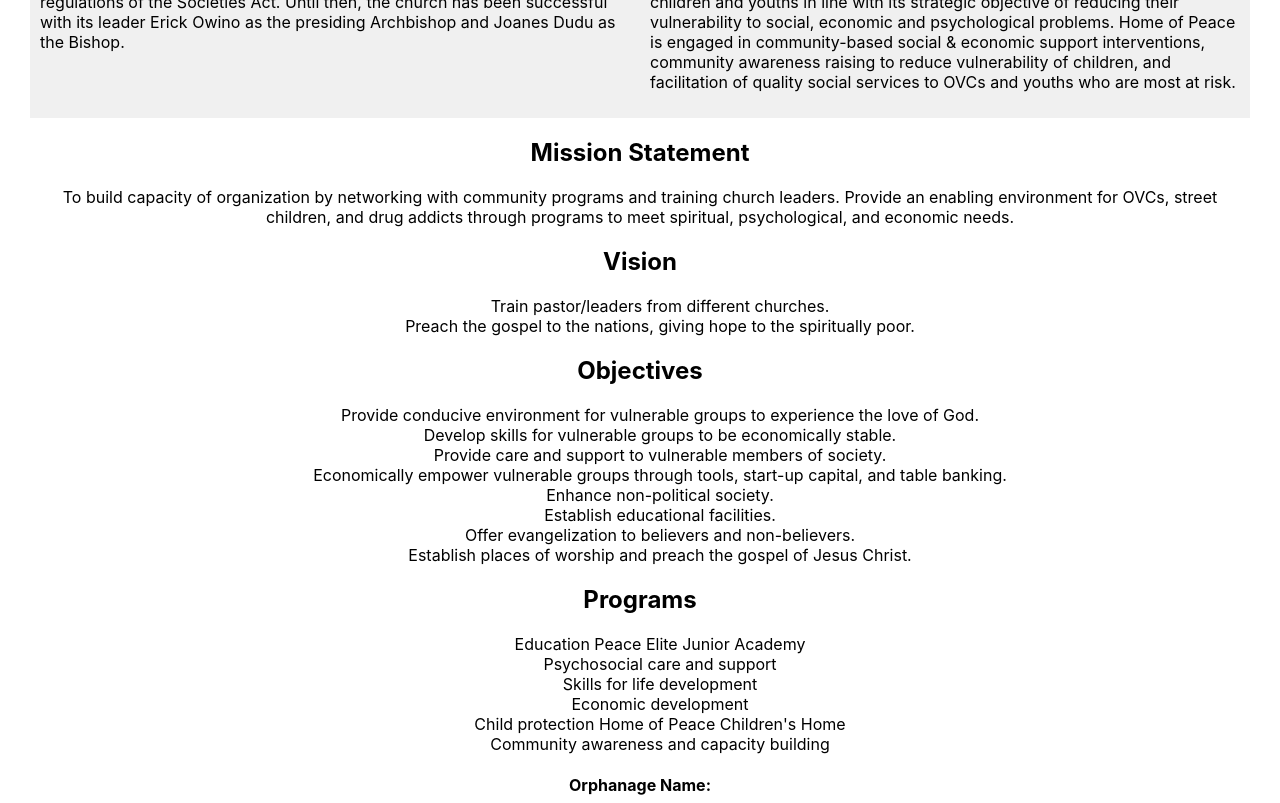
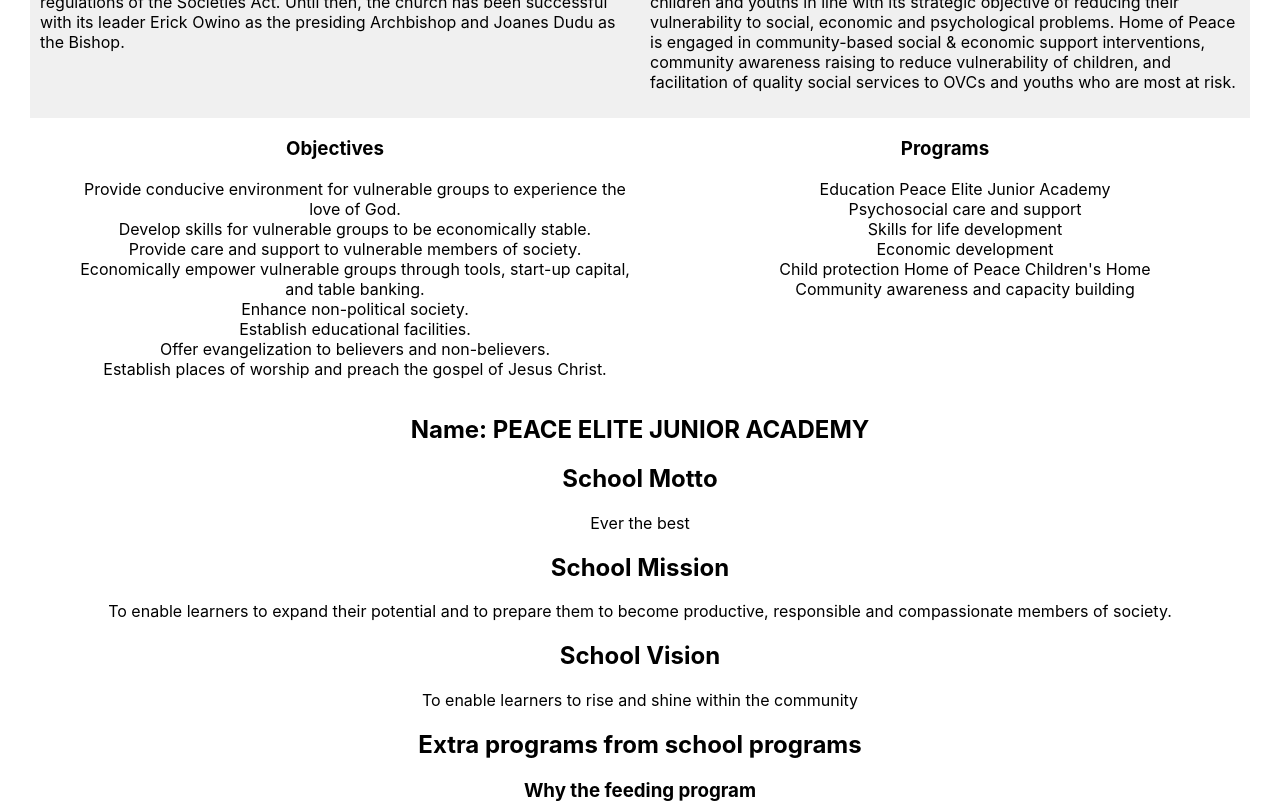
Before and after one commit to pemprojects/homeofpeace-website, a React (Create React App) app: page / in a window 1280 px wide. Shown: the part 1080-1883 px from the top of the page. Built offline with nearby package versions, Linux system fonts and the light colour scheme.

Commit message:
Remove orphanage details and add mission and vision statements to the carousel

```diff
--- a/src/App.jsx
+++ b/src/App.jsx
@@ -1,7 +1,6 @@
 /* eslint-disable jsx-a11y/img-redundant-alt */
 import React from 'react';
 import OrganizationDetails from './components/OrganizationDetails';
-import OrphanageDetails from './components/OrphanageDetails';
 import EliteJuniorAcademy from './components/EliteJuniorAcademy';
 import Carousel from './components/Carousel';
 import Header from './components/Header';
@@ -31,9 +30,8 @@ function App() {
                     <div className="carousel-content">
                         <Carousel images={images} />
                     </div>
-                    <div id="about">
+                    <div>
                         <OrganizationDetails />
-                        <OrphanageDetails />
                         <EliteJuniorAcademy />
                     </div>
                 </article>
--- a/src/components/OrganizationDetails.jsx
+++ b/src/components/OrganizationDetails.jsx
@@ -4,33 +4,28 @@ import orphanage from '../data/hope_orphanage.json';
 
 const OrganizationDetails = () => {
     return (
-        <div className="center">
-            <section class="content-section">
+        <div className="center" id="about">
+            <section className="content-section">
                 <div className="left-item">
                     <h3 className="center">Christian International Ministry</h3>
                     <p>{church.HISTORY}</p>
                 </div>
                 <div className="left-item">
-                    <h1 className="center">Childrens Home</h1>
+                    <h3 className="center">Childrens Home</h3>
                     <p>{orphanage.HISTORY}</p>
                 </div>
             </section>
-
-            <h2>Mission Statement</h2>
-            <p>{church.MISSION_STATEMENT}</p>
-            <h2>Vision</h2>
-            <ul>
-                {church.VISION.map((vision, index) => (
-                    <li key={index}>{vision}</li>
-                ))}
-            </ul>
-            <h2>Objectives</h2>
+            <section className="content-section" id="services">
+                <div>
+                    <h3 className="center">Objectives</h3>
                     <ul>
                         {church.OBJECTIVES.map((objective, index) => (
                             <li key={index}>{objective}</li>
                         ))}
                     </ul>
-            <h2>Programs</h2>
+                </div>
+                <div>
+                    <h3>Programs</h3>
                     <ul>
                         {church.PROGRAMS.map((program, index) => (
                             <React.Fragment key={index}>
@@ -39,6 +34,8 @@ const OrganizationDetails = () => {
                         ))}
                     </ul>
                 </div>
+            </section>
+        </div>
     );
 };
 
```
Lines whose indentation alone changed are shown as unchanged.
